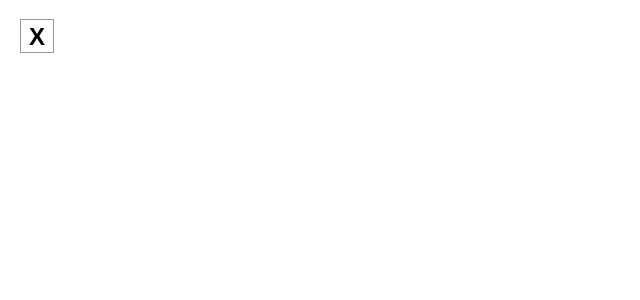
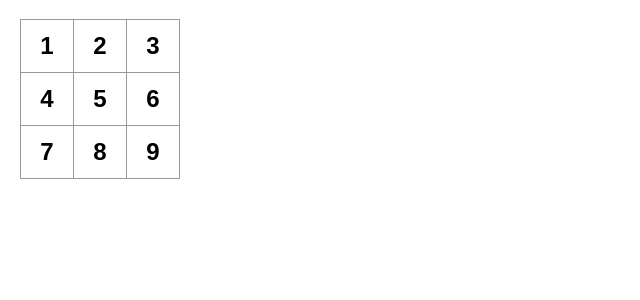
Before and after one commit to rowah/tic-tac-toe-react, a React (Create React App) app: page / in a window 1280 px wide. Shown: the top 300 px of the page, without its empty margins (0-640 px from the left). Built offline with nearby package versions, Linux system fonts and the light colour scheme.

Commit message:
creates game board

```diff
--- a/src/App.js
+++ b/src/App.js
@@ -1,3 +1,22 @@
-export default function Square() {
-  return <button className="square">X</button>;
+export default function Board() {
+  return (
+    <>
+      <div className="board-row">
+        <button className="square">1</button>
+        <button className="square">2</button>
+        <button className="square">3</button>
+      </div>
+      <div className="board-row">
+        <button className="square">4</button>
+        <button className="square">5</button>
+        <button className="square">6</button>
+      </div>
+
+      <div className="board-row">
+        <button className="square">7</button>
+        <button className="square">8</button>
+        <button className="square">9</button>
+      </div>
+    </>
+  );
 }
--- a/src/index.css
+++ b/src/index.css
@@ -63,12 +63,12 @@ body {
   font-size: 24px;
   font-weight: bold;
   line-height: 34px;
-  height: 34px;
+  height: 54px;
   margin-right: -1px;
   margin-top: -1px;
   padding: 0;
   text-align: center;
-  width: 34px;
+  width: 54px;
 }
 
 .board-row:after {
```
